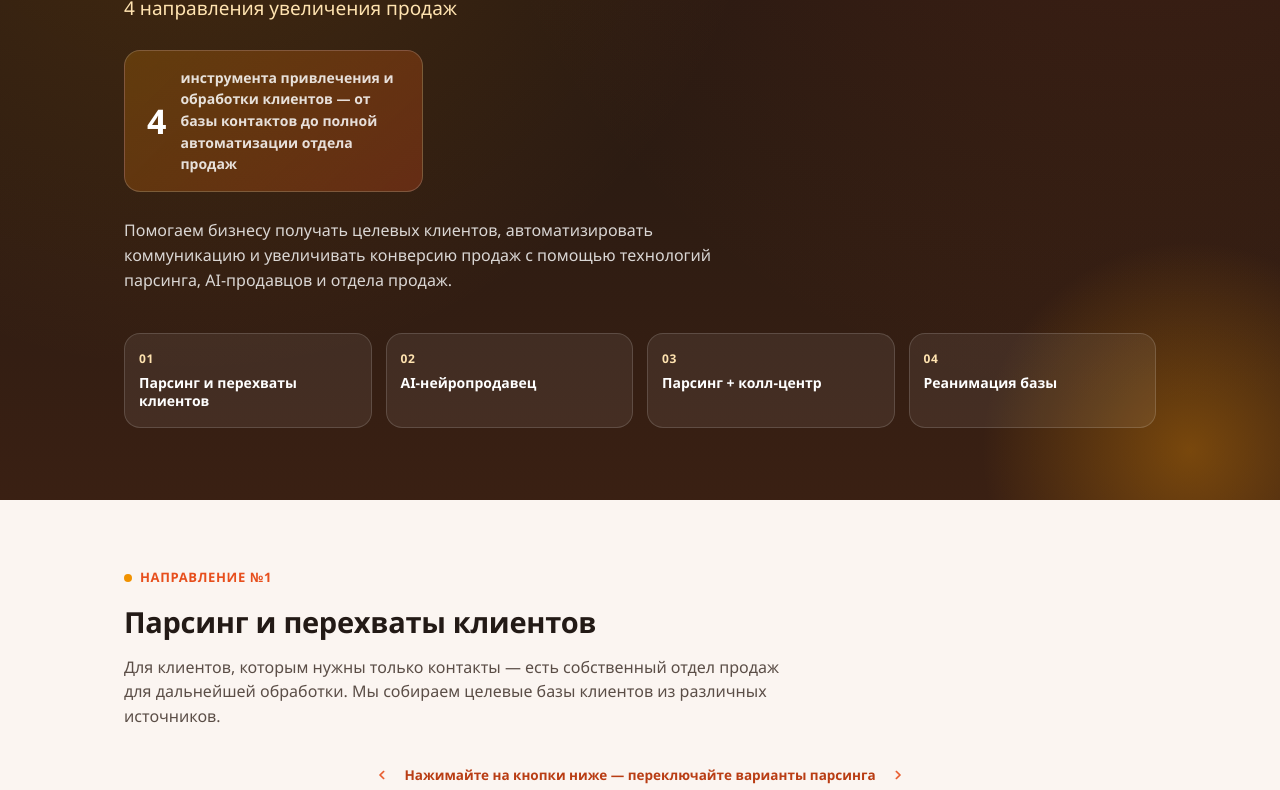
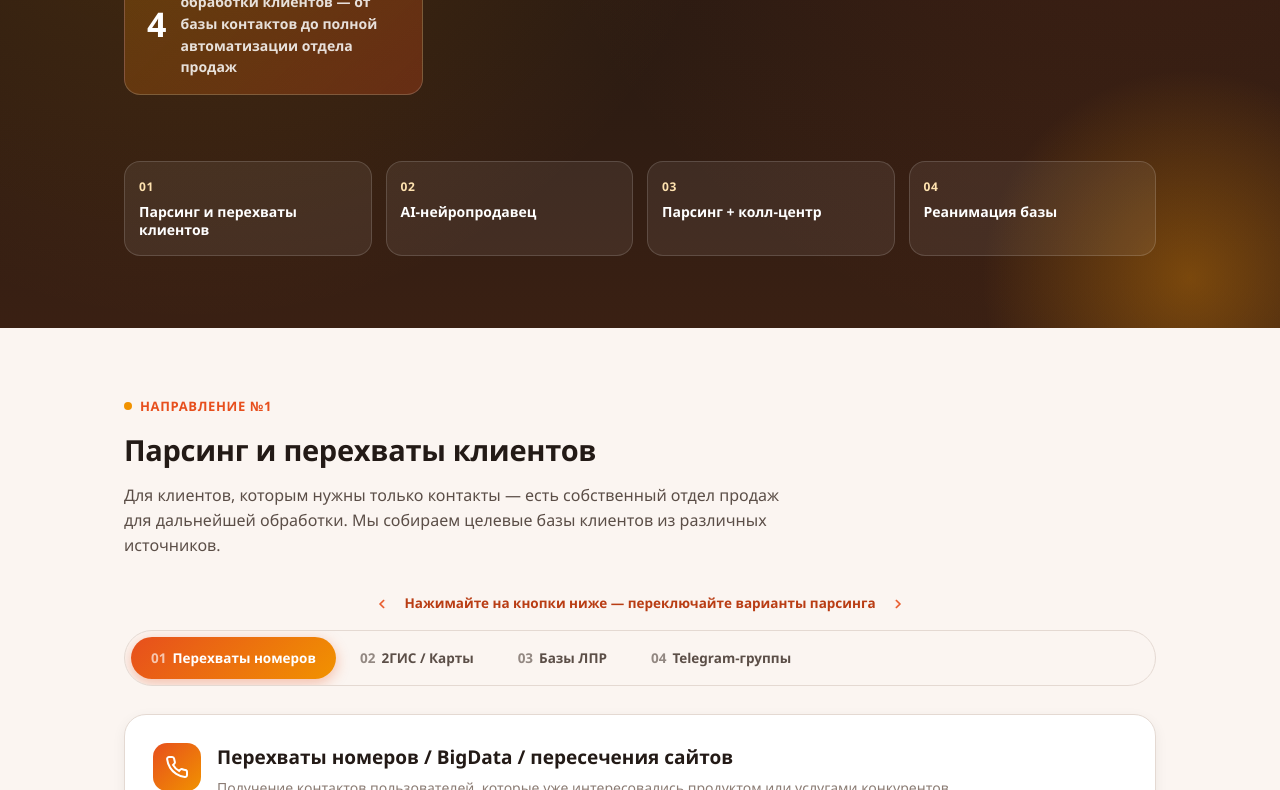
Before and after one commit to edoardd996-maker/grelkai, a plain HTML site: page index.html in a window 1280 px wide. Shown: the part 289-1079 px from the top of the page. Drawn offline with Linux system fonts and the light colour scheme.

Commit message:
Убраны с первого экрана: заголовок-плашка, подзаголовок и описательный абзац

```diff
--- a/index.html
+++ b/index.html
@@ -448,14 +448,11 @@
       <span class="hero-tag">Коммерческое предложение</span>
     </div>
     <div class="hero-content">
-      <span class="eyebrow">Агентство «Грелка»</span>
       <h1>Лидогенерация и автоматизация продаж под ключ</h1>
-      <p class="subtitle">4 направления увеличения продаж</p>
       <div class="hero-stat">
         <span class="num">4</span>
         <span class="label">инструмента привлечения и обработки клиентов — от базы контактов до полной автоматизации отдела продаж</span>
       </div>
-      <p class="desc">Помогаем бизнесу получать целевых клиентов, автоматизировать коммуникацию и увеличивать конверсию продаж с помощью технологий парсинга, AI-продавцов и отдела продаж.</p>
 
       <div class="nav-pills">
         <a class="nav-pill" href="#dir1"><div class="n">01</div><div class="t">Парсинг и перехваты клиентов</div></a>
```
